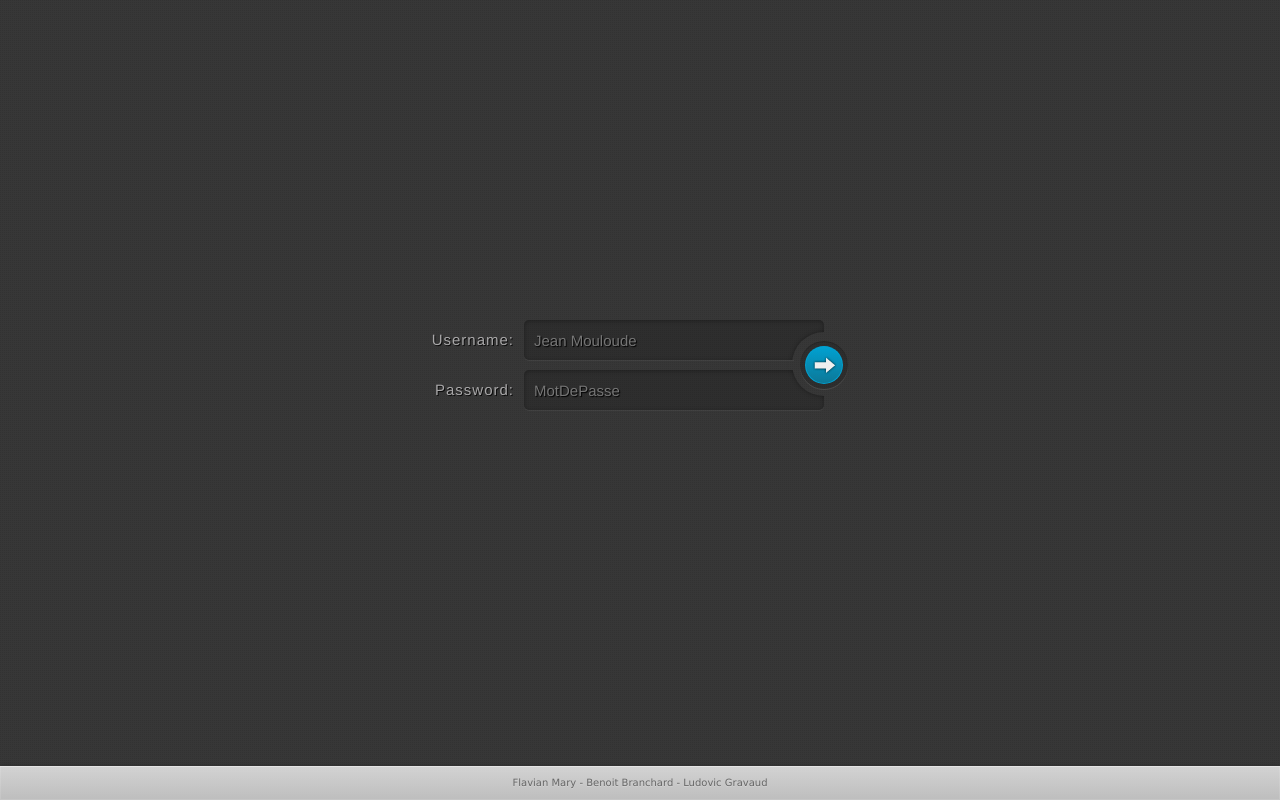
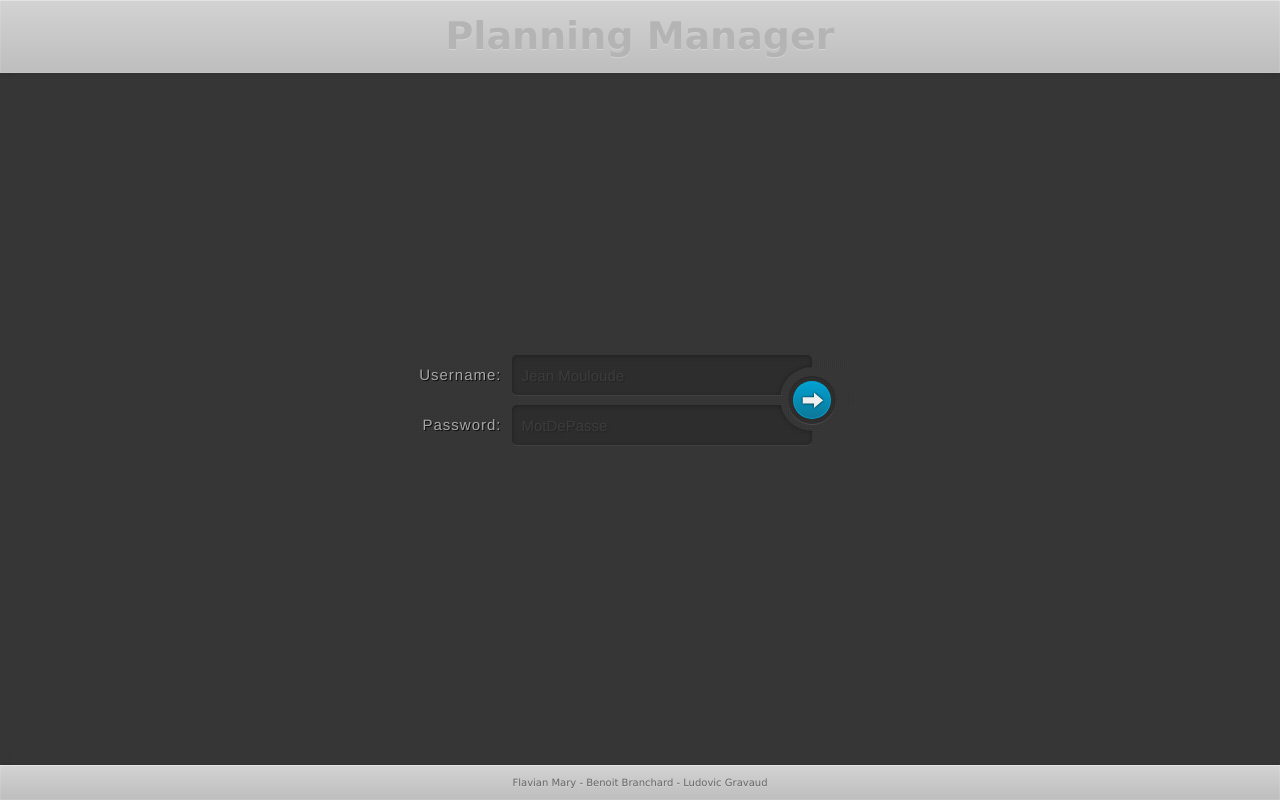
Before and after one commit to branchard/PlanningManager, a PHP site: page /templates/1.html in a window 1280 px wide. Run offline with PHP 8.4, Linux system fonts and the light colour scheme.

Commit message:
design fix

```diff
--- a/style/default.css
+++ b/style/default.css
@@ -53,14 +53,68 @@ table {
 	outline: none;
 }
 
-/* LOGIN */
-.about {
+/* MAIN */
+/*TODO : Il faut factoriser le css */
+header
+{
+    position: relative;
+    height: 73px;
+    padding: 0 0;
+	background: #eee;
+	background: rgba(250, 250, 250, 0.8);
+	background-image: -webkit-linear-gradient(top, rgba(0, 0, 0, 0), rgba(0, 0, 0, 0.1));
+	background-image: -moz-linear-gradient(top, rgba(0, 0, 0, 0), rgba(0, 0, 0, 0.1));
+	background-image: -o-linear-gradient(top, rgba(0, 0, 0, 0), rgba(0, 0, 0, 0.1));
+	background-image: linear-gradient(to bottom, rgba(0, 0, 0, 0), rgba(0, 0, 0, 0.1));
+	-webkit-box-shadow: inset 0 1px rgba(255, 255, 255, 0.3), inset 0 0 0 1px rgba(255, 255, 255, 0.1), 0 0 6px rgba(0, 0, 0, 0.2);
+	box-shadow: inset 0 1px rgba(255, 255, 255, 0.3), inset 0 0 0 1px rgba(255, 255, 255, 0.1), 0 0 6px rgba(0, 0, 0, 0.2);
+}
+
+header #title
+{
+    height:73px;
+    font: 38px/73px 'Lucida Grande', Arial, sans-serif;
+	text-align: center;
+    color: #B4B4B4;
+    text-shadow: 0 1px rgba(255, 255, 255, 0.25);
+    font-weight: bold;
+}
+
+#default-nav
+{
+    position: relative;
+    height: 100%;
+    width: 300px;
+    background: #eee;
+	background: rgba(250, 250, 250, 0.8);
+	background-image: -webkit-linear-gradient(top, rgba(0, 0, 0, 0), rgba(0, 0, 0, 0.1));
+	background-image: -moz-linear-gradient(top, rgba(0, 0, 0, 0), rgba(0, 0, 0, 0.1));
+	background-image: -o-linear-gradient(top, rgba(0, 0, 0, 0), rgba(0, 0, 0, 0.1));
+	background-image: linear-gradient(to bottom, rgba(0, 0, 0, 0), rgba(0, 0, 0, 0.1));
+	-webkit-box-shadow: 0 0 6px rgba(0, 0, 0, 0.2) , inset 0 0 0 1px rgba(255, 255, 255, 0.1), inset 0 1px rgba(255, 255, 255, 0.3);
+	box-shadow: 0 0 6px rgba(0, 0, 0, 0.2) , inset 0 0 0 1px rgba(255, 255, 255, 0.1), inset 0 1px rgba(255, 255, 255, 0.3);
+}
+
+#login-form-section/* centrage verticale */
+{
+    position: absolute;
+    margin: auto;
+    top: 0;
+    right: 25px;/* pour l'esthetisme, sinon c'est mal centré */
+    bottom: 0;
+    left: 0;
+    width: 432px;
+    height: 90px;
+}
+
+footer{
 	position: absolute;
+    height: 35px;
 	bottom: 0px;
 	margin:auto;/* surement à enlever*/
-	padding: 8px 0px;
+	padding: 0px 0px;
 	width: 100%;
-	font: 10px/18px 'Lucida Grande', Arial, sans-serif;
+	font: 10px/35px 'Lucida Grande', Arial, sans-serif;
 	color: #666;
 	text-align: center;
 	text-shadow: 0 1px rgba(255, 255, 255, 0.25);
@@ -99,8 +153,7 @@ a:hover {
 
 .login {
 	position: relative;
-	top: 30%;
-	margin: 80px auto;
+	/*margin: 80px auto;*/
 	width: 400px;
 	padding-right: 32px;
 	font-weight: 300;
@@ -136,6 +189,22 @@ input[type=text]:focus, input[type=password]:focus {
 	color: white;
 	background: rgba(0, 0, 0, 0.1);
 	outline: 0;
+}
+
+::-webkit-input-placeholder { /* selecteur des placeholder pour chrome */
+    opacity:  .2;
+}
+
+:-moz-placeholder { /* Mozilla Firefox 4 to 18 */
+    opacity:  .2;
+}
+
+::-moz-placeholder { /* Mozilla Firefox 19+ */
+    opacity:  .2;
+}
+
+:-ms-input-placeholder { /* Internet Explorer 10+ */
+    opacity:  .2;
 }
 
 label {
@@ -199,18 +268,24 @@ label {
 	border: 0;
 	border-radius: 24px;
 	cursor: pointer;
-	transition-property: box-shadow;
-	transition-duration: .5s; /*la on peut le mettre en milliseconde*/
+	/*transition-property: box-shadow;*/
+	/*transition-duration: .5s;*/ /*la on peut le mettre en milliseconde*/
 	-webkit-box-shadow: inset 0 1px 1px rgba(0, 0, 0, 0.2), 0 1px rgba(255, 255, 255, 0.1);
 	box-shadow: inset 0 1px 1px rgba(0, 0, 0, 0.2), 0 1px rgba(255, 255, 255, 0.1);
 }
 
-.login-button:hover {
+/*.login-button:hover
+{
+
+}*/
+
+/*.login-button:hover {
+
 	transition-property: box-shadow;
 	transition-duration: .5s;
 	-webkit-box-shadow: inset 0 0px 10px rgba(13, 119, 150, 0.5), 0 1px rgba(0, 162, 211, 0.5);
 	box-shadow: inset 0 0px 10px rgba(13, 119, 150, 0.5), 0 1px rgba(0, 162, 211, 0.5);
-}
+}*/
 .login-button:before {
 	content: '';
 	position: absolute;
@@ -226,16 +301,29 @@ label {
 	background-image: linear-gradient(to bottom, #00a2d3, #0d7796);
 	-webkit-box-shadow: inset 0 0 0 1px #00a2d3, 0 0 0 5px rgba(0, 0, 0, 0.16);
 	box-shadow: inset 0 0 0 1px #00a2d3, 0 0 0 5px rgba(0, 0, 0, 0.16);
+    /*transition-property: background-image;
+    transition-duration: .5s;*/ /*cette transition ne fonctionne pas */
 }
-.login-button:active:before {
+.login-button:hover:before
+{
 	background: #0591ba;
 	background-image: -webkit-linear-gradient(top, #0591ba, #00a2d3);
 	background-image: -moz-linear-gradient(top, #0591ba, #00a2d3);
 	background-image: -o-linear-gradient(top, #0591ba, #00a2d3);
 	background-image: linear-gradient(to bottom, #0591ba, #00a2d3);
 }
+
+.login-button:active:before
+{
+	background: #0591ba;
+	background-image: -webkit-linear-gradient(top, #2398ba, #4ac3e8);
+	background-image: -moz-linear-gradient(top, #2398ba, #4ac3e8);
+	background-image: -o-linear-gradient(top, #2398ba, #4ac3e8);
+	background-image: linear-gradient(to bottom, #2398ba, #4ac3e8);
+}
+
 .login-button:after {
-	content: '';
+	content: '';/* marche pas */
 	position: absolute;
 	top: 15px;
 	left: 12px;
@@ -245,6 +333,23 @@ label {
 }
 
 /*Aniamtion au chargement (j'ai pas eu le courage de tester sous IE)*/
+header{/*Pas sur que tout ce bordel fonctionne avec tous les navigateurs */
+	animation-name: header;
+	animation-duration: 1.5s;
+	-webkit-animation-name: header;
+	-webkit-animation-duration: 1.5s;
+}
+
+@-webkit-keyframes header{
+	0%{ top:-80px; }
+	100%{ top:0; }
+}
+
+@keyframes header{
+	0%{ top:-80px; }
+	100%{ top:0; }
+}
+
 #main-login{/*Pas sur que tout ce bordel fonctionne avec tous les navigateurs */
 	animation-name: mainlogin;
 	animation-duration: 1.5s;
--- a/templates/1.html
+++ b/templates/1.html
@@ -7,6 +7,10 @@
 		<!-- <script src="script.js"></script> -->
 	</head>
 	<body>
+        <header>
+            <h1 id="title">Planning Manager</h1>
+        </header>
+        <section id="login-form-section">
             <form id="main-login" method="post" action="login.php" class="login">
                 <p>
                     <label for="login">Username:</label>
@@ -22,9 +26,9 @@
                         <button type="submit" class="login-button">Login</button>
                     </p>
             </form>
-
-		<footer class="about">
-			<p class="about-author">
+        </section>
+		<footer>
+			<p id="about-author">
 				Flavian Mary - Benoit Branchard - Ludovic Gravaud
 			</p>
 		</footer>
```
Also changed, not shown: templates/2.html (added, +22 -0 lines), includes/.htaccess (added). Lines whose indentation alone changed are shown as unchanged.
